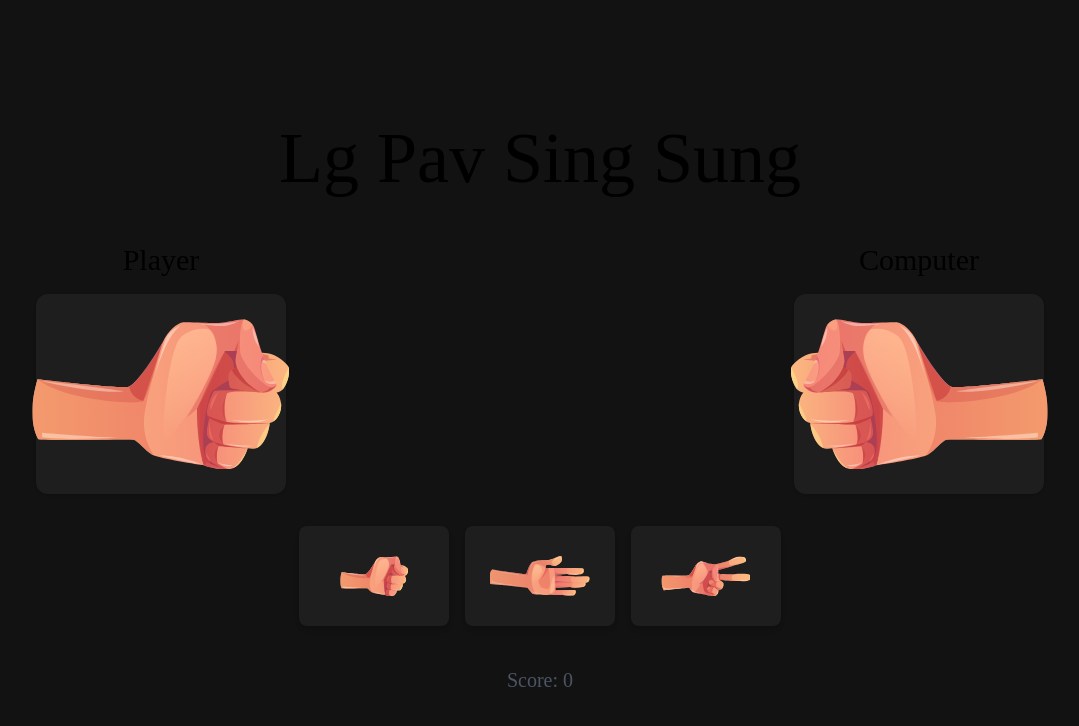
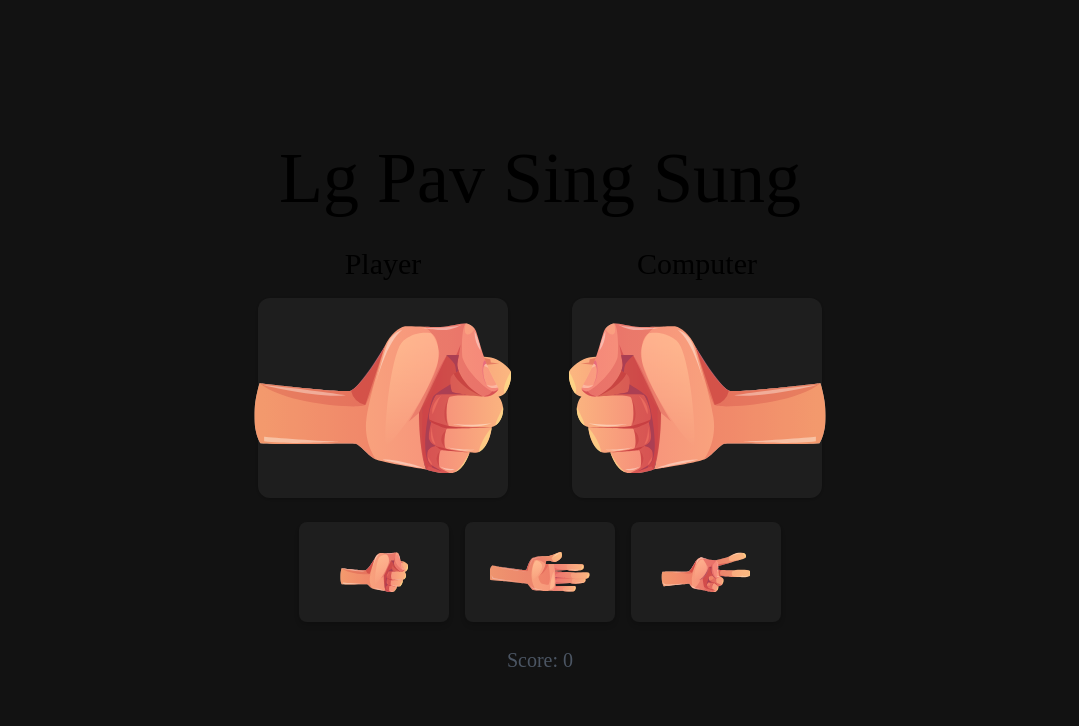
Before and after one commit to SokSochetraa/pavsingsung, a React (Vite) app in the folder pavsingsung/: page / in a window 1280 px wide. Shown: the top 726 px of the page, without its empty margins (100-1179 px from the left). Built offline with nearby package versions, Linux system fonts and the light colour scheme; a web font is replaced by a local one.

Commit message:
Tos Lg Pav Sing Sung!!

```diff
--- a/pavsingsung/index.html
+++ b/pavsingsung/index.html
@@ -34,7 +34,7 @@
     </script>
   </head>
   <body
-    class="flex flex-col item-center justify-center bg-[#121212] h-full w-full"
+    class="flex flex-col items-center justify-center bg-[#121212] h-full w-full overflow-hidden"
   >
     <div id="root"></div>
     <script type="module" src="/src/main.jsx"></script>
--- a/pavsingsung/src/App.jsx
+++ b/pavsingsung/src/App.jsx
@@ -49,8 +49,8 @@ function App() {
   };
 
   return (
-    <div className="min-h-screen flex flex-col items-center justify-center md:gap-8 mt-2">
-      <h2 className="text-center mb-4 font-bungee text-5xl md:text-7xl text-xl">
+    <div className="min-h-screen flex flex-col items-center justify-center md:gap-6 mt-2">
+      <h2 className="text-center mb-2 font-bungee text-5xl md:text-7xl text-xl">
         Lg Pav Sing Sung
       </h2>
 
@@ -107,7 +107,7 @@ function App() {
         ))}
       </div>
 
-      <div className="w-full flex flex-col items-center justify-center mt-2">
+      <div className="w-full flex flex-col items-center justify-center">
         <h4 className="font-bungee text-lg md:text-xl text-gray-600">
           Score: {point}
         </h4>
```
